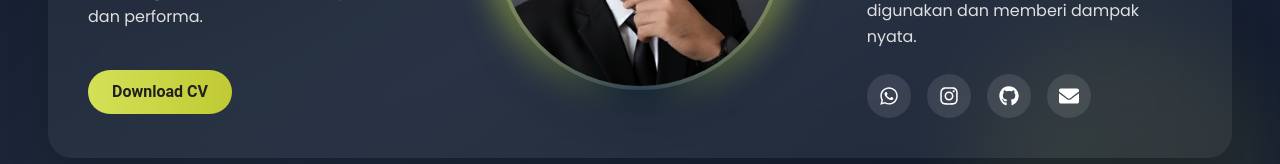
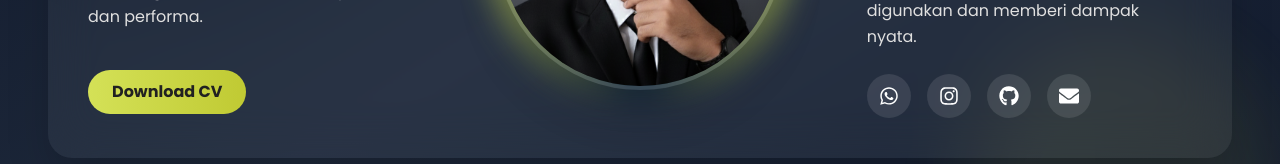
Before and after one commit to PUJASHINDU/Puja_Portofolio, a React (Vite) app: page / in a window 1280 px wide. Shown: the part 438-602 px from the top of the page. Built offline with nearby package versions, Linux system fonts and the light colour scheme.

Commit message:
chage typograpy

```diff
--- a/src/Components/AboutComponents.jsx
+++ b/src/Components/AboutComponents.jsx
@@ -46,7 +46,8 @@ const AboutComponents = () => {
 
           <button
             onClick={handleDownloadCV}
-            className="mt-4 px-6 py-2.5 rounded-full bg-gradient-to-r from-lime-400 to-lime-600 text-gray-900 font-semibold hover:scale-105 hover:shadow-lg transition-transform duration-300"
+            className="mt-4 px-6 py-2.5 rounded-full bg-gradient-to-r from-lime-400
+             to-lime-600 text-gray-900 font-semibold hover:scale-105 hover:shadow-lg transition-transform duration-300 font-poppins"
           >
             Download CV
           </button>
```
